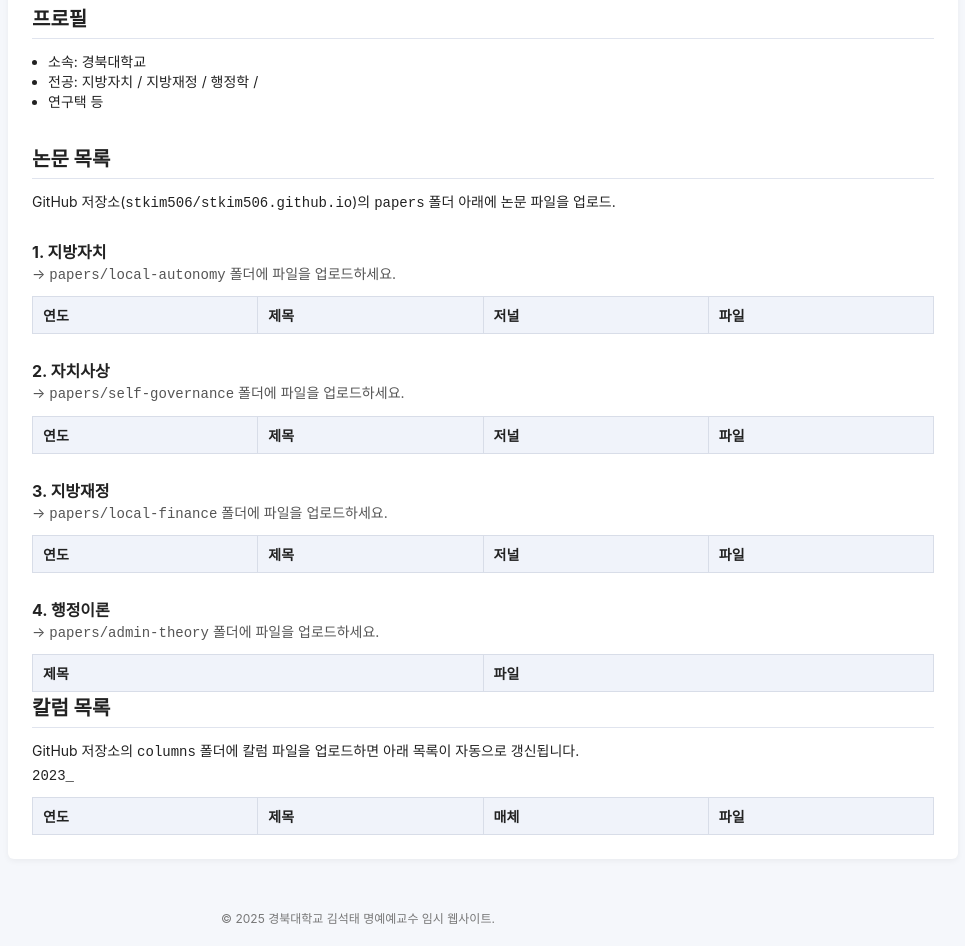
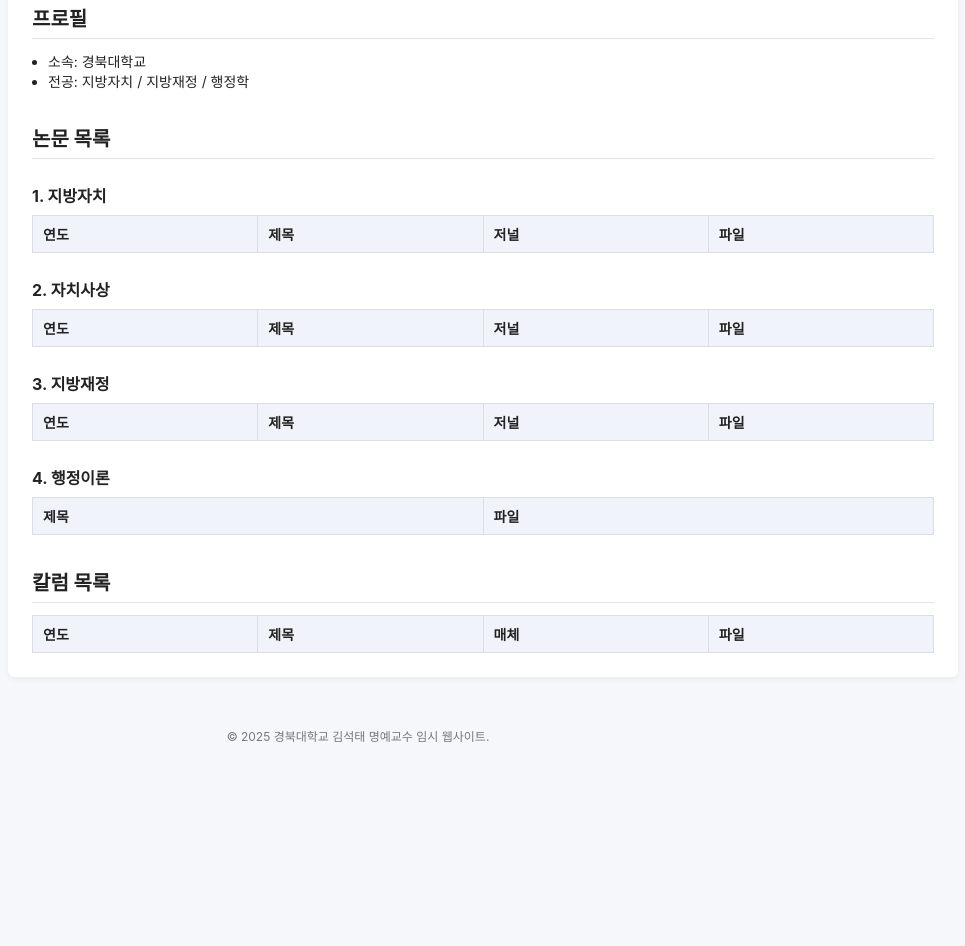
Before and after one commit to stkim506/stkim506.github.io, a plain HTML site: page index.html in a window 1280 px wide. Shown: the part 212-1158 px from the top of the page, without its empty margins (282-1247 px from the left). After the commit the page ends 976 px from the top, so only its background shows below. Drawn offline with Linux system fonts and the light colour scheme; no server answers.

Commit message:
Add files via upload

```diff
--- a/index.html
+++ b/index.html
@@ -39,33 +39,22 @@
         <h1>김석태 교수 웹페이지 (임시)</h1>
         <p>
           이 페이지는 경북대학교 <strong>김석태</strong> 명예교수님의 연구 및 칼럼을
-          정리하기 위한 <strong> 웹사이트</strong>입니다.
+          정리하기 위한 <strong>웹사이트</strong>입니다.
         </p>
       </section>
 
       <section id="profile">
         <h1>프로필</h1>
-        <p></p>
         <ul>
-          <li>소속: 경북대학교 </li>
-          <li>전공: 지방자치 / 지방재정 / 행정학 / </li>
-          <li>연구택 등</li>
+          <li>소속: 경북대학교</li>
+          <li>전공: 지방자치 / 지방재정 / 행정학</li>
         </ul>
       </section>
 
       <section id="papers">
         <h1>논문 목록</h1>
-        <p>
-          GitHub 저장소(<code>stkim506/stkim506.github.io</code>)의
-          <code>papers</code> 폴더 아래에 논문 파일을 업로드.<br />
-          </code>
-        </p>
-
 
         <h2 class="subsection-title">1. 지방자치</h2>
-        <p class="subsection-desc">
-          → <code>papers/local-autonomy</code> 폴더에 파일을 업로드하세요.
-        </p>
         <table class="list-table" id="papers-local">
           <thead>
             <tr>
@@ -79,9 +68,6 @@
         </table>
 
         <h2 class="subsection-title">2. 자치사상</h2>
-        <p class="subsection-desc">
-          → <code>papers/self-governance</code> 폴더에 파일을 업로드하세요.
-        </p>
         <table class="list-table" id="papers-thought">
           <thead>
             <tr>
@@ -95,9 +81,6 @@
         </table>
 
         <h2 class="subsection-title">3. 지방재정</h2>
-        <p class="subsection-desc">
-          → <code>papers/local-finance</code> 폴더에 파일을 업로드하세요.
-        </p>
         <table class="list-table" id="papers-finance">
           <thead>
             <tr>
@@ -109,11 +92,8 @@
           </thead>
           <tbody></tbody>
         </table>
-      </section>
-     <h2 class="subsection-title">4. 행정이론</h2>
-        <p class="subsection-desc">
-          → <code>papers/admin-theory</code> 폴더에 파일을 업로드하세요.
-        </p>
+
+        <h2 class="subsection-title">4. 행정이론</h2>
         <table class="list-table" id="papers-admin">
           <thead>
             <tr>
@@ -123,14 +103,10 @@
           </thead>
           <tbody></tbody>
         </table>
+      </section>
+
       <section id="columns">
         <h1>칼럼 목록</h1>
-        <p>
-          GitHub 저장소의 <code>columns</code> 폴더에 칼럼 파일을 업로드하면
-          아래 목록이 자동으로 갱신됩니다.<br />
-                    <code>2023_ </code>
-        </p>
-
         <table class="list-table" id="columns-table">
           <thead>
             <tr>
@@ -147,7 +123,7 @@
   </div>
 
   <footer class="footer">
-    <p>&copy; 2025 경북대학교 김석태 명예예교수 임시 웹사이트.</p>
+    <p>&copy; 2025 경북대학교 김석태 명예교수 임시 웹사이트.</p>
   </footer>
 
   <script src="script.js"></script>
```
